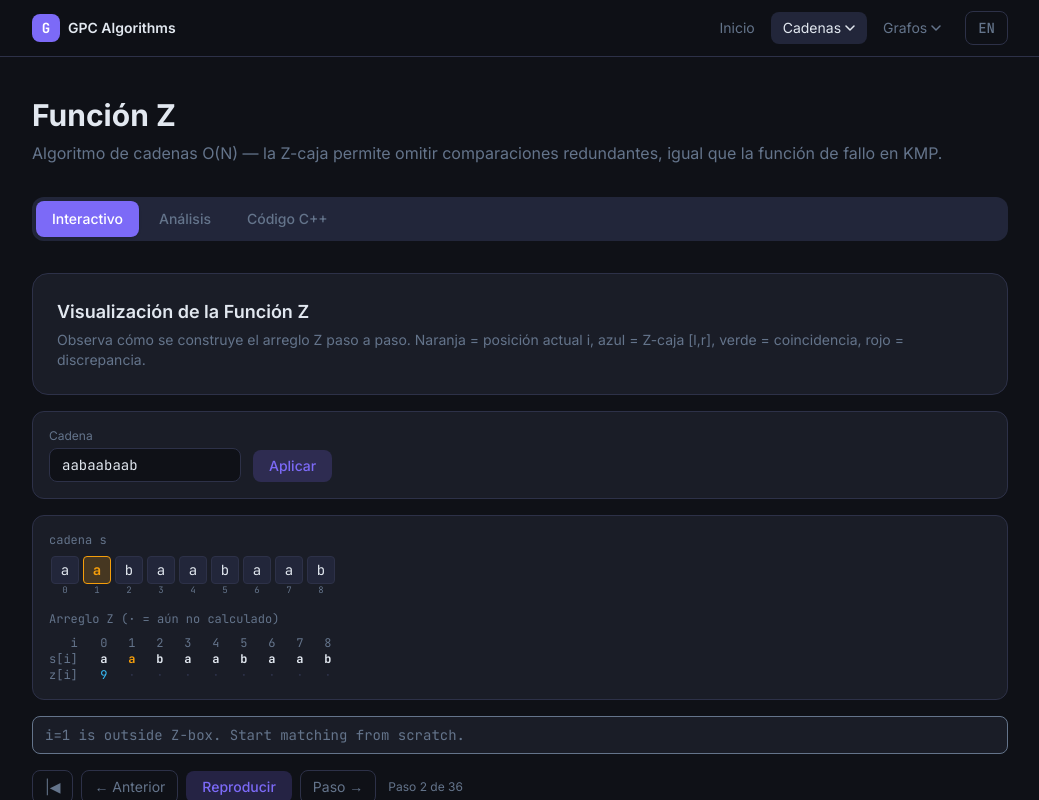
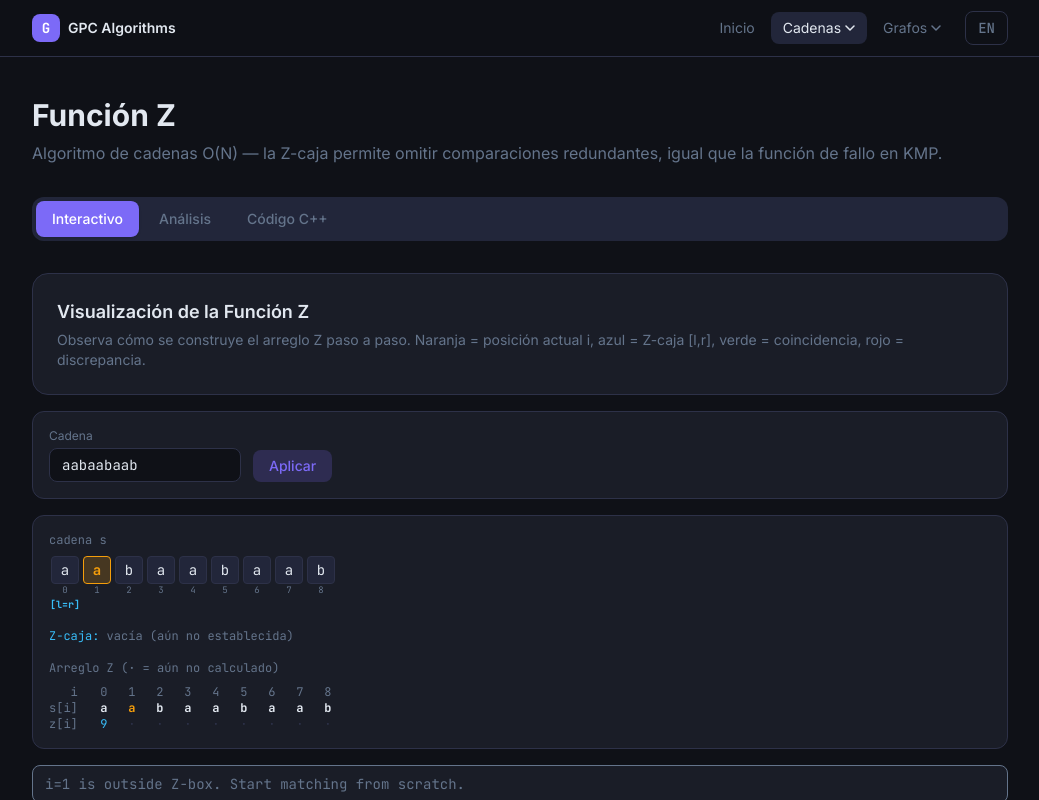
Before and after one commit to chubakueno/gpc, a React (Vite) app: page /zfunc in a window 1280 px wide. Both pictures are taken after a click on the button "Paso →". Shown: the top 800 px of the page, without its empty margins (120-1159 px from the left). Built offline with nearby package versions, Linux system fonts and the light colour scheme.

Commit message:
z func drawing

```diff
--- a/src/components/zfunc/ZFuncDemo.tsx
+++ b/src/components/zfunc/ZFuncDemo.tsx
@@ -26,7 +26,7 @@ function cellState(pos: number, frame: ZFrame): CellState {
     if (action === "cache")           return "compare";
   }
   if (pos === i && action !== "set") return "current";
-  if (r > l && pos >= l && pos <= r) return "zbox";
+  if (l > 0 && pos >= l && pos <= r) return "zbox";
   return "default";
 }
 
@@ -180,14 +180,36 @@ export function ZFuncDemo() {
                 state={frame ? cellState(i, frame) : "default"} />
             ))}
           </div>
+          {/* L / R markers */}
+          {frame && frame.action !== "start" && frame.action !== "done" && (
+            <div className="flex flex-nowrap mt-0.5">
+              {Array.from(str).map((_, i) => {
+                const isL = i === frame.l;
+                const isR = i === frame.r;
+                const label = isL && isR ? "[l=r]" : isL ? "[l" : isR ? "r]" : "";
+                return (
+                  <div key={i} className="flex items-center justify-center text-[10px] font-mono font-bold"
+                    style={{ width: CELL_W, color: label ? "var(--color-accent-2)" : "transparent" }}>
+                    {label || "·"}
+                  </div>
+                );
+              })}
+            </div>
+          )}
         </div>
 
         {/* Z-box info */}
-        {frame && frame.r > frame.l && (
+        {frame && frame.action !== "start" && frame.action !== "done" && (
           <div className="text-xs font-mono text-[var(--color-accent-2)]">
             {t("zfunc.demo.zbox.label")}:&nbsp;
-            <span className="font-bold">[{frame.l}, {frame.r}]</span>
-            <span className="text-[var(--color-muted)]"> — s[{frame.l}..{frame.r}] matches s[0..{frame.r - frame.l}]</span>
+            {frame.l > 0 ? (
+              <>
+                <span className="font-bold">[{frame.l}, {frame.r}]</span>
+                <span className="text-[var(--color-muted)]"> — s[{frame.l}..{frame.r}] = s[0..{frame.r - frame.l}]</span>
+              </>
+            ) : (
+              <span className="text-[var(--color-muted)]">{t("zfunc.demo.zbox.empty")}</span>
+            )}
           </div>
         )}
 
--- a/src/i18n/en.ts
+++ b/src/i18n/en.ts
@@ -463,6 +463,7 @@ export const translations = {
   "zfunc.demo.string.label": "string s",
   "zfunc.demo.table.label": "Z-array (· = not yet computed)",
   "zfunc.demo.zbox.label": "Z-box",
+  "zfunc.demo.zbox.empty": "empty (not yet established)",
 
   "zfunc.legend.current":  "Current i",
   "zfunc.legend.zbox":     "Inside Z-box",
--- a/src/i18n/es.ts
+++ b/src/i18n/es.ts
@@ -465,6 +465,7 @@ export const translations: Record<TranslationKey, string> = {
   "zfunc.demo.string.label": "cadena s",
   "zfunc.demo.table.label": "Arreglo Z (· = aún no calculado)",
   "zfunc.demo.zbox.label": "Z-caja",
+  "zfunc.demo.zbox.empty": "vacía (aún no establecida)",
 
   "zfunc.legend.current":  "Posición actual i",
   "zfunc.legend.zbox":     "Dentro de la Z-caja",
```
